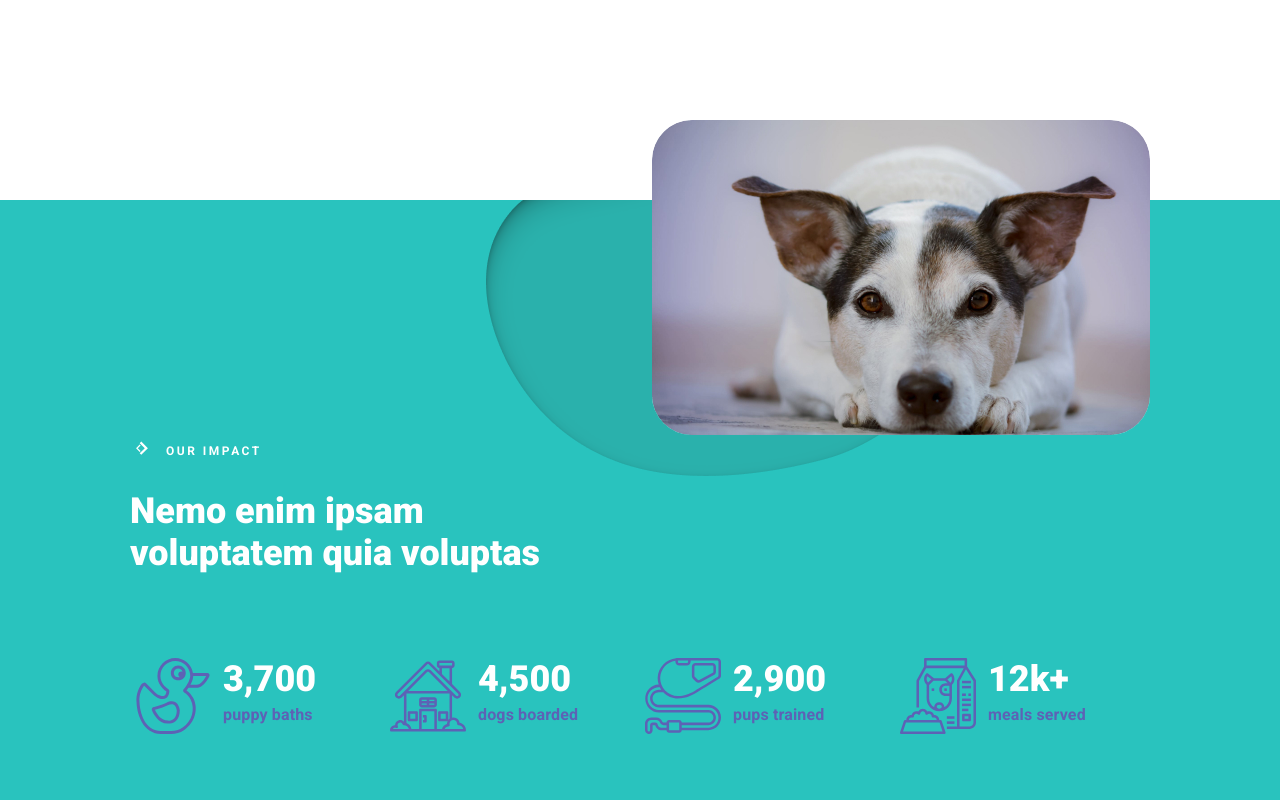
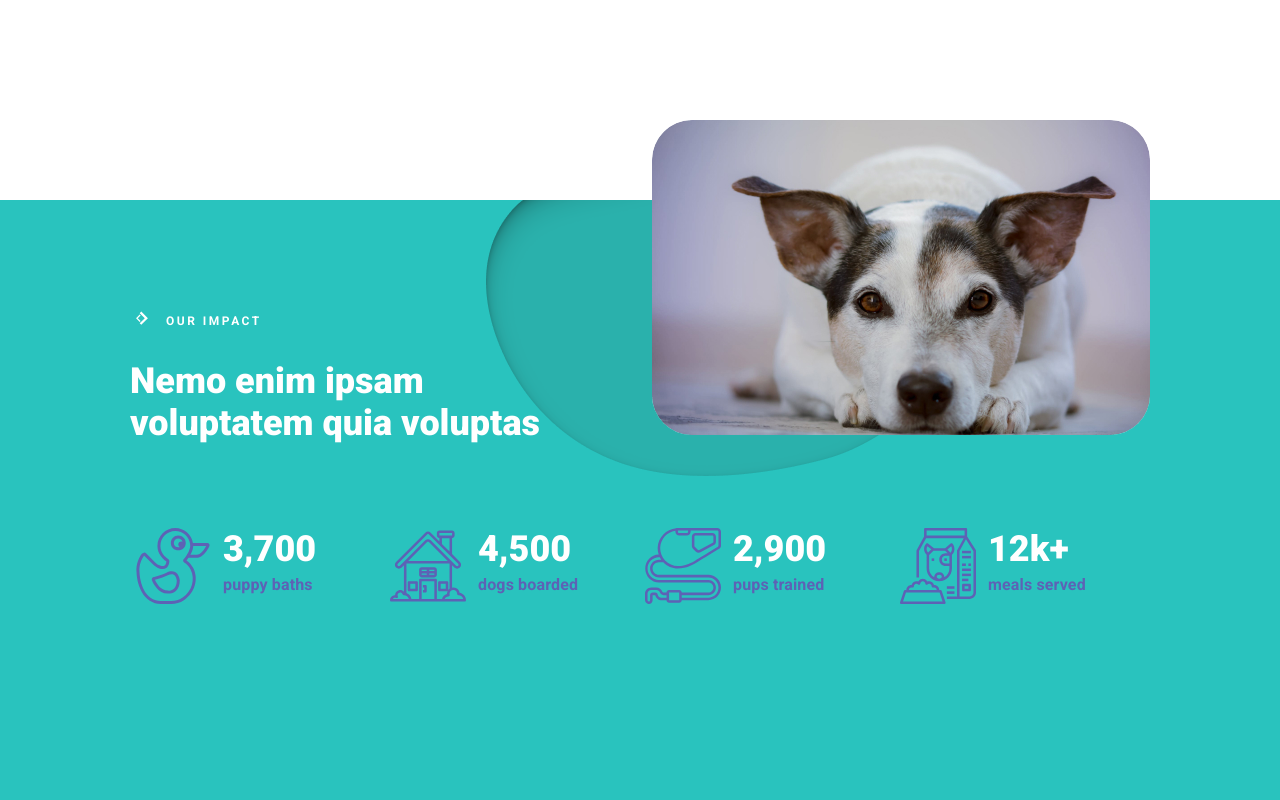
Before and after one commit to DenisSharpan/Lesson_10, a plain HTML site: page index.html in a window 1280 px wide. Shown: the top 800 px of the page. Drawn offline with Linux system fonts and the light colour scheme.

Commit message:
margin .body-impact__heading

```diff
--- a/css/style.css
+++ b/css/style.css
@@ -79,7 +79,7 @@ body {
 	margin: -80px 0 0 0;
 }
 .body-impact__heading {
-	margin: 0 0 79px 0;
+	margin: -130px 0 79px 0;
 }
 .heading {
 }
```
